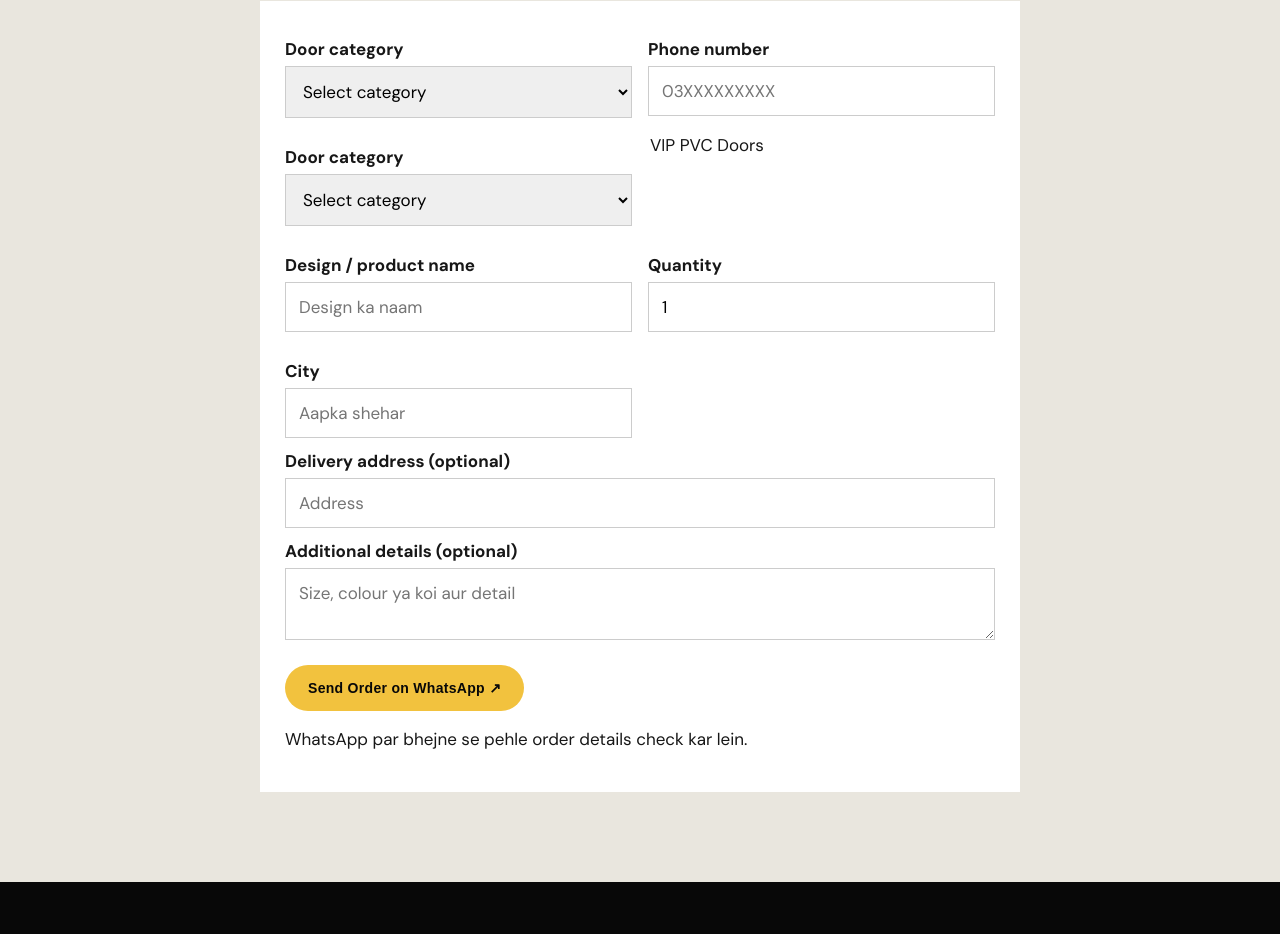
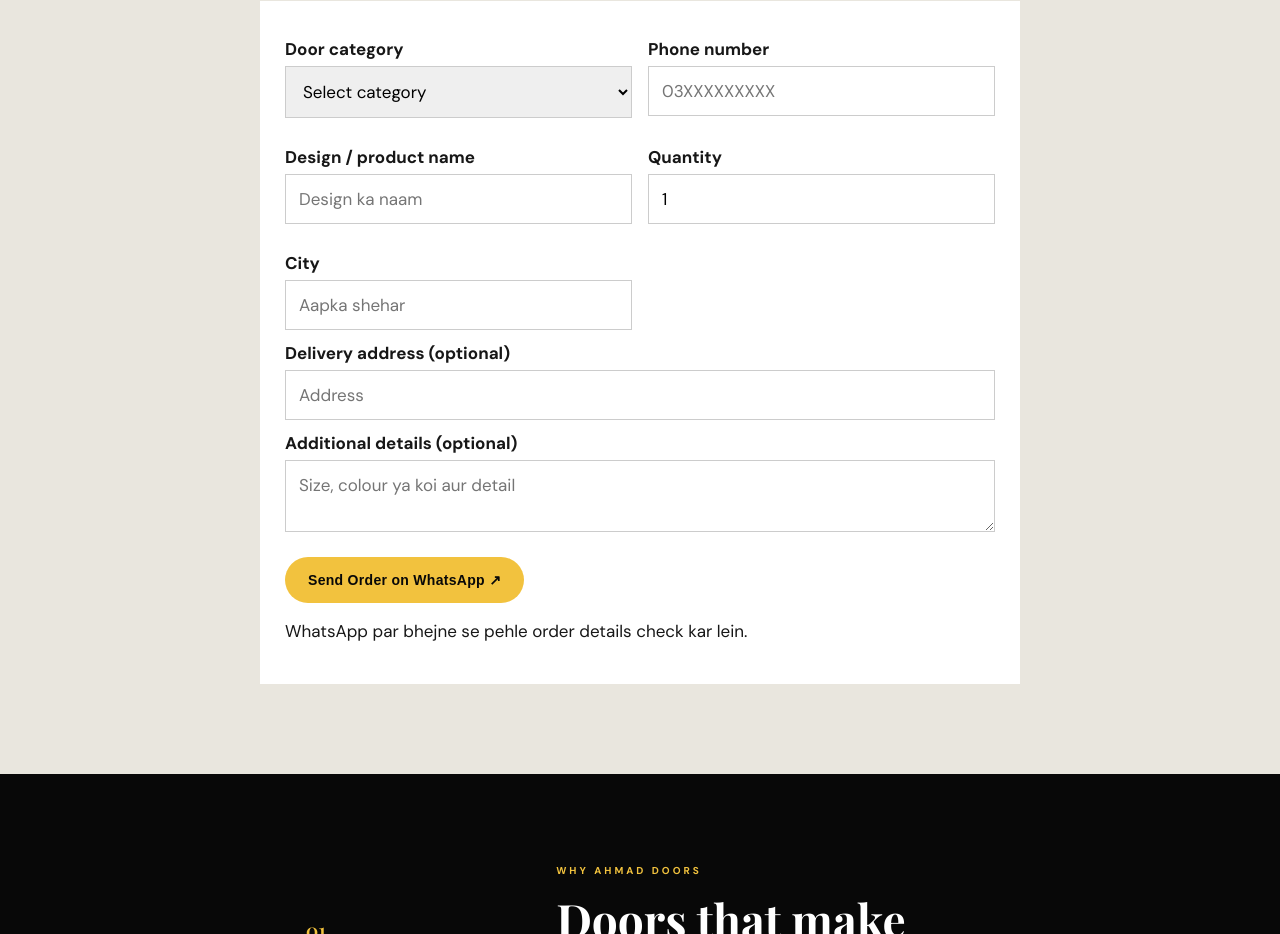
Before and after one commit to Ahmadmughal305/Ahmad-Door, a plain HTML site: page index.html in a window 1280 px wide. Shown: the part 1580-2514 px from the top of the page. Drawn offline with nearby package versions, Linux system fonts and the light colour scheme; no server answers; a web font is replaced by a local one.

Commit message:
Update index.html

```diff
--- a/index.html
+++ b/index.html
@@ -73,8 +73,6 @@ gtag("config", "G-RTSWWF2QYX");
 <div class="order-grid">
 <div><label for="order-category">Door category</label><select id="order-category" required><option value="">Select category</option><option>PVC Doors</option><option>Fibre Doors</option><option>Wooden Doors</option><option>VIP PVC Doors</option></select></div>
 <div><label for="order-phone">Phone number</label><input id="order-phone" required type="tel" maxlength="25" placeholder="03XXXXXXXXX"></div>
-<div><label for="order-category">Door category</label><select id="order-category" required><option value="">Select category</option><option>PVC Doors</option><option>Fibre Doors</option><option>Wooden Doors</option></select></div>
-  <option>VIP PVC Doors</option>
 <div><label for="order-product">Design / product name</label><input id="order-product" maxlength="100" placeholder="Design ka naam"></div>
 <div><label for="order-quantity">Quantity</label><input id="order-quantity" type="number" min="1" max="100" value="1" required></div>
 <div><label for="order-city">City</label><input id="order-city" required maxlength="80" placeholder="Aapka shehar"></div>
```
